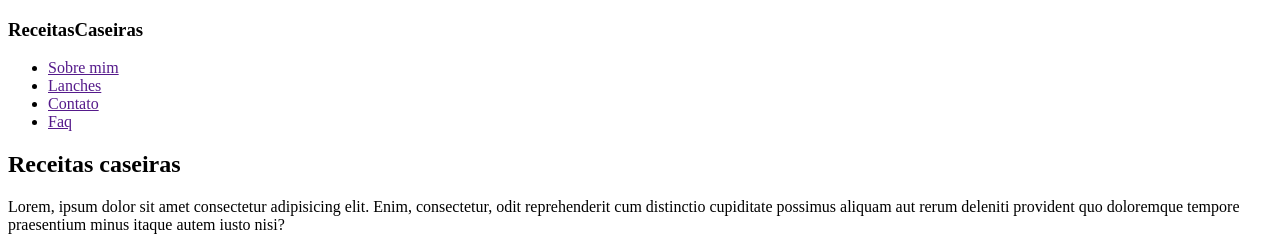
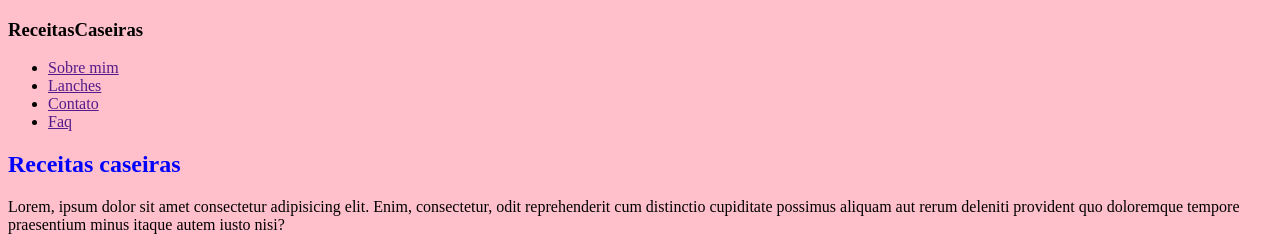
Before and after one commit to rodribrasileiro/Receitas, a plain HTML site: page index.html in a window 1280 px wide. Shown: the top 241 px of the page. Drawn offline with Linux system fonts and the light colour scheme.

Commit message:
Criação do SASS

```diff
--- a/index.html
+++ b/index.html
@@ -3,6 +3,7 @@
 <head>
     <meta charset="UTF-8">
     <meta name="viewport" content="width=device-width, initial-scale=1.0">
+    <link rel="stylesheet" href="style.css">
     <title>Document</title>
 </head>
 <body>
--- /dev/null
+++ b/style.scss
@@ -0,0 +1,7 @@
+body{
+    background-color: pink ; // cor de fundo
+}
+
+h1{
+    color: blue; // cor da fonte
+}
```
Also changed, not shown: style.css (added), 1 other file.
